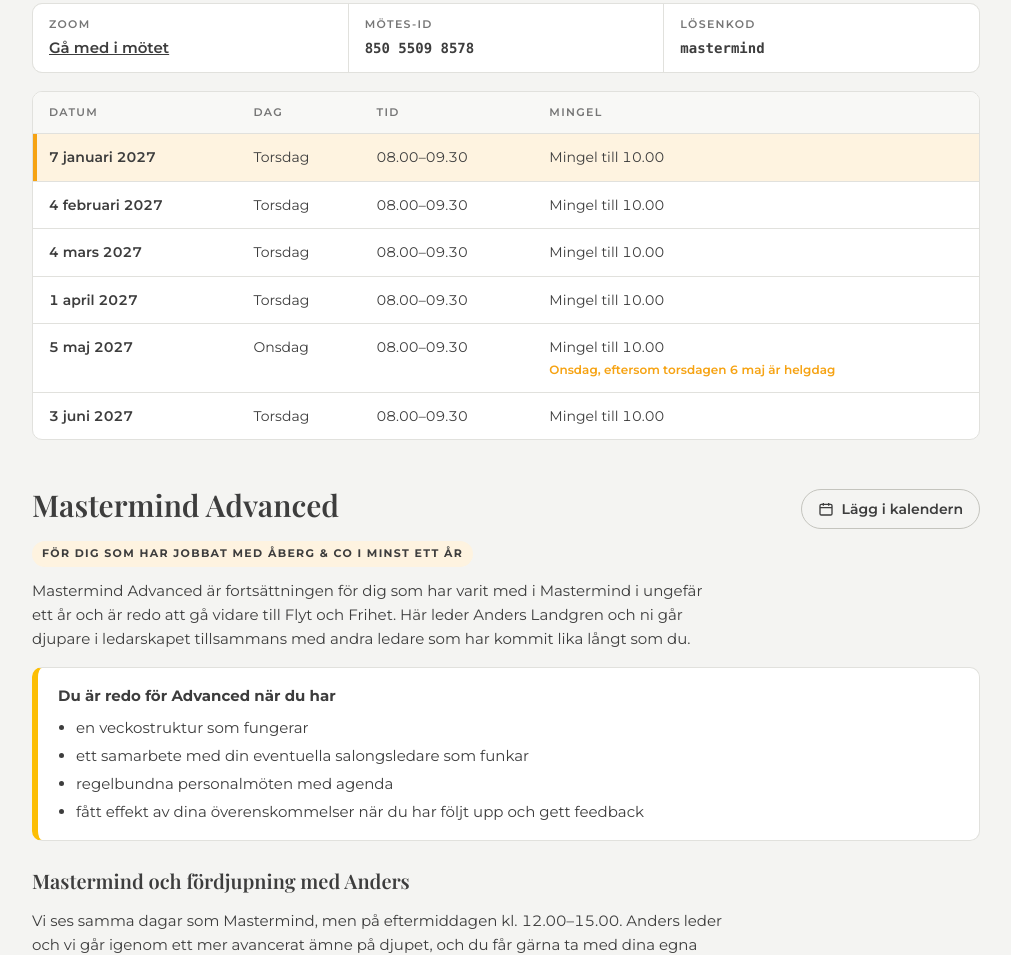
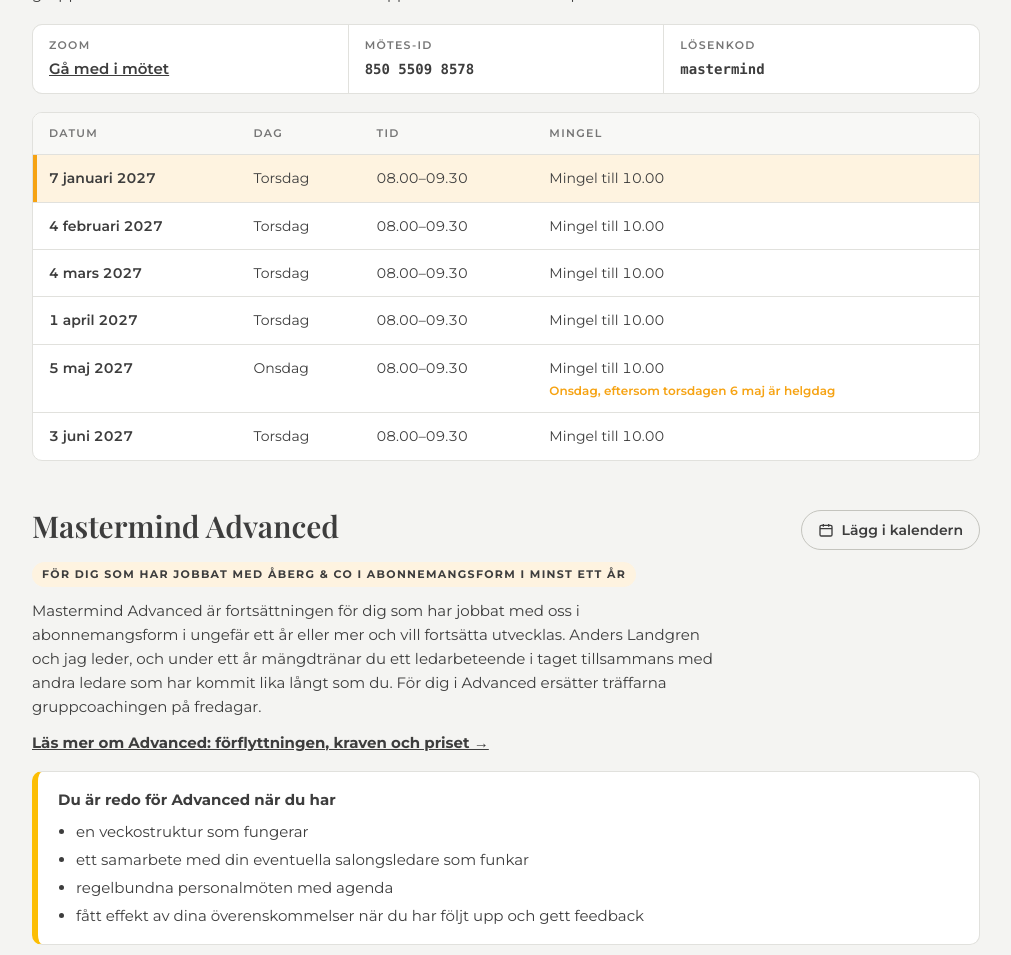
Before and after one commit to mariaabergco-design/salongsledarskap, a plain HTML site: page mastermind/index.html in a window 1280 px wide. Shown: the part 1572-2527 px from the top of the page, without its empty margins (134-1145 px from the left). Drawn offline with nearby package versions, Linux system fonts and the light colour scheme.

Commit message:
Mastermind Advanced: för den som jobbat med oss i abonnemangsform i minst ett år, länk till Advanced-sidan
Co-Authored-By: Claude Opus 5.5 <noreply@anthropic.com>
Claude-Session: https://claude.ai/code/session_01C2fPT84toAFQUs4akHdS8U

```diff
--- a/mastermind/index.html
+++ b/mastermind/index.html
@@ -242,7 +242,7 @@
       <a class="card" href="#advanced">
         <div class="k">Mastermind Advanced</div>
         <div class="v">6 tillfällen</div>
-        <div class="s">Samma dagar som Mastermind, kl. 12.00–15.00 med Anders Landgren. För dig som har varit med i minst ett år.</div>
+        <div class="s">Samma dagar som Mastermind, kl. 12.00–15.00 med Anders Landgren. För dig som har jobbat med oss i abonnemangsform i minst ett år.</div>
       </a>
       <a class="card" href="#radgivningstimme">
         <div class="k">Rådgivningstimme</div>
@@ -294,8 +294,9 @@
       <h2>Mastermind Advanced</h2>
       <button class="btn ghost" data-ics="Mastermind Advanced" type="button"><svg viewBox="0 0 24 24" fill="none" stroke="currentColor" stroke-width="2"><rect x="3" y="5" width="18" height="16" rx="2"/><path d="M3 10h18M8 3v4M16 3v4"/></svg>Lägg i kalendern</button>
     </div>
-    <span class="badge adv">För dig som har jobbat med Åberg &amp; Co i minst ett år</span>
-    <p>Mastermind Advanced är fortsättningen för dig som har varit med i Mastermind i ungefär ett år och är redo att gå vidare till Flyt och Frihet. Här leder Anders Landgren och ni går djupare i ledarskapet tillsammans med andra ledare som har kommit lika långt som du.</p>
+    <span class="badge adv">För dig som har jobbat med Åberg &amp; Co i abonnemangsform i minst ett år</span>
+    <p>Mastermind Advanced är fortsättningen för dig som har jobbat med oss i abonnemangsform i ungefär ett år eller mer och vill fortsätta utvecklas. Anders Landgren och jag leder, och under ett år mängdtränar du ett ledarbeteende i taget tillsammans med andra ledare som har kommit lika långt som du. För dig i Advanced ersätter träffarna gruppcoachingen på fredagar.</p>
+    <p><a href="https://mastermind-advanced-mariaabergco-7152.vercel.app" target="_blank" rel="noopener"><strong>Läs mer om Advanced: förflyttningen, kraven och priset →</strong></a></p>
     <div class="req">
       <p><strong>Du är redo för Advanced när du har</strong></p>
       <ul>
```
